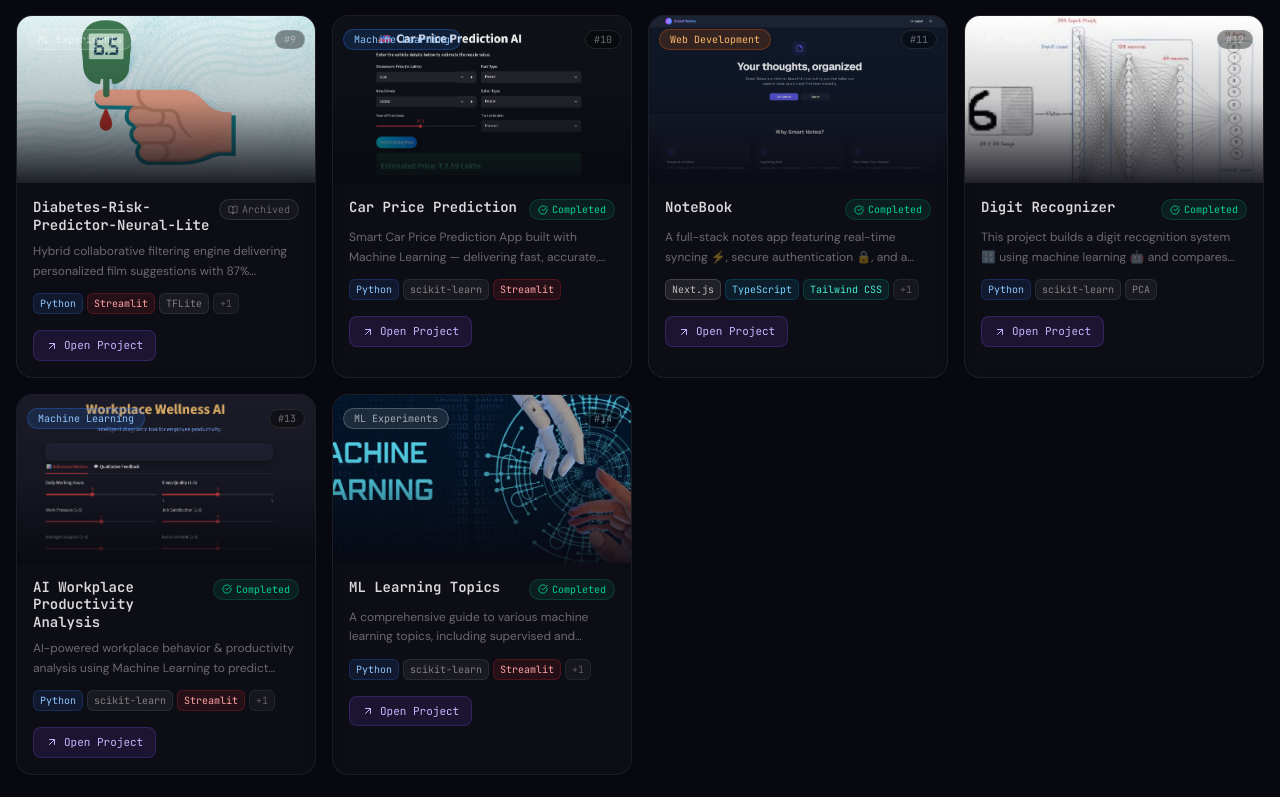
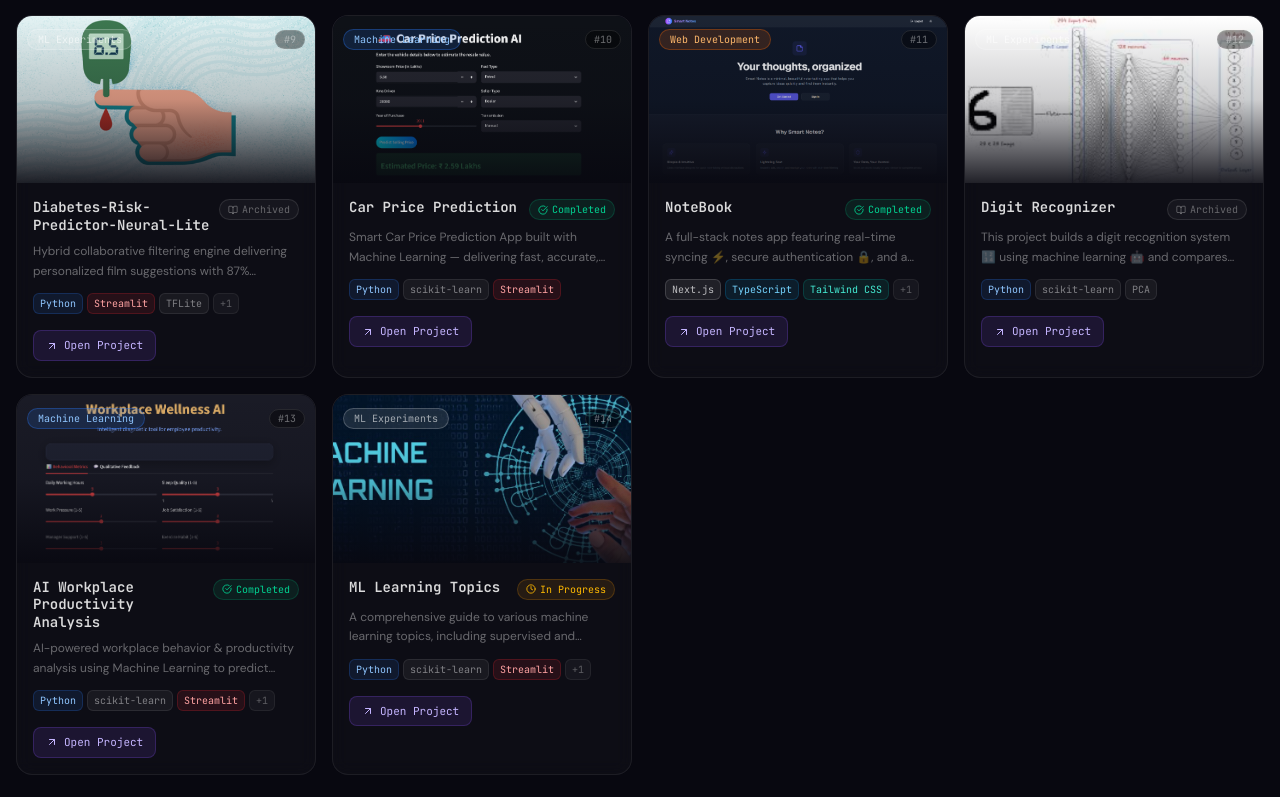
Before and after one commit to vinaysingh-05/ProjectArchive, a React (Vite) app: page / in a window 1280 px wide. Shown: the part 1770-2567 px from the top of the page. Built offline with nearby package versions, Linux system fonts and the light colour scheme.

Commit message:
feat: update project statuses to reflect current progress

```diff
--- a/src/app/App.tsx
+++ b/src/app/App.tsx
@@ -51,7 +51,7 @@ const PROJECTS: Project[] = [
       description: "Personal portfolio website showcasing projects and skills.",
       category: "Web Development",
       technologies: ["HTML", "CSS", "JavaScript", "Node.js"],
-      status: "Completed",
+      status: "In Progress",
       githubUrl: "https://github.com/vinaysingh-05/portfolio",
       demoUrl: "https://vinaysingh-05.github.io/portfolio/",
       thumbnail: "/Portfolio.png",
@@ -62,7 +62,7 @@ const PROJECTS: Project[] = [
       description: "A practical developer portfolio focused on simple navigation, direct project access, and a cleaner personal introduction.",
       category: "Web Development",
       technologies: ["React", "TypeScript", "Next.js", "tailwind CSS"],
-      status: "Completed",
+      status: "In Progress",
       githubUrl: "https://github.com/vinaysingh-05/Showcase-Website",
       demoUrl: "#",
       thumbnail: "/project.png",
@@ -162,7 +162,7 @@ const PROJECTS: Project[] = [
       description: "This project builds a digit recognition system 🔢 using machine learning 🤖 and compares performance with and without PCA 📊 to balance accuracy 🎯 and efficiency",
       category: "ML Experiments",
       technologies: ["Python", "scikit-learn", "PCA"],
-      status: "Completed",
+      status: "Archived",
       githubUrl: "https://github.com/vinaysingh-05/Digit-Recognizer-withPCA-withoutPCA",
       thumbnail: "/digits.png",
     },
@@ -183,7 +183,7 @@ const PROJECTS: Project[] = [
       description: "A comprehensive guide to various machine learning topics, including supervised and unsupervised learning techniques.",
       category: "ML Experiments",
       technologies: ["Python", "scikit-learn", "Streamlit", "kaggle"],
-      status: "Completed",
+      status: "In Progress",
       githubUrl: "https://github.com/vinaysingh-05/ML-Topics",
       thumbnail: "/ml.png",
     }
```
